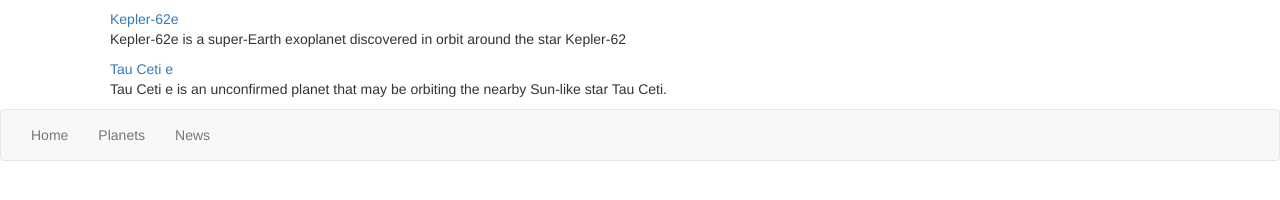
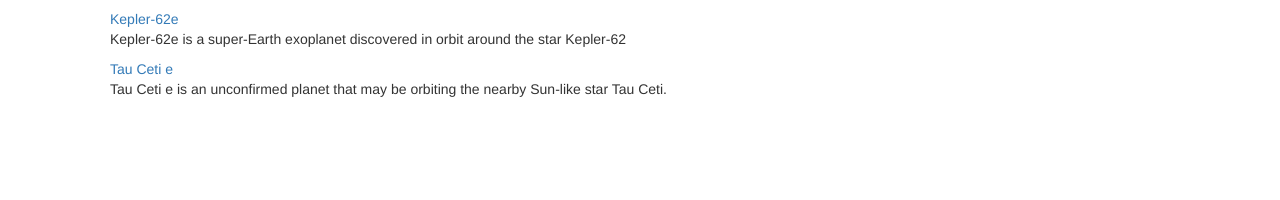
Before and after one commit to enes-tasbasi/planets-of-the-universe, a Jekyll site: the page built from index.html, in a window 1280 px wide. Shown: the part 389-589 px from the top of the page. Built offline with Jekyll 4.4.1, drawn with Linux system fonts in a browser that asks for light colours.

Commit message:
remove footer

```diff
--- a/_layouts/default.html
+++ b/_layouts/default.html
@@ -17,7 +17,7 @@
   </div>
   </div>
     <footer>
-        {% include nav.html %}
+        <!-- {% include nav.html %} -->
     </footer>
 </div>
 </body>
```
